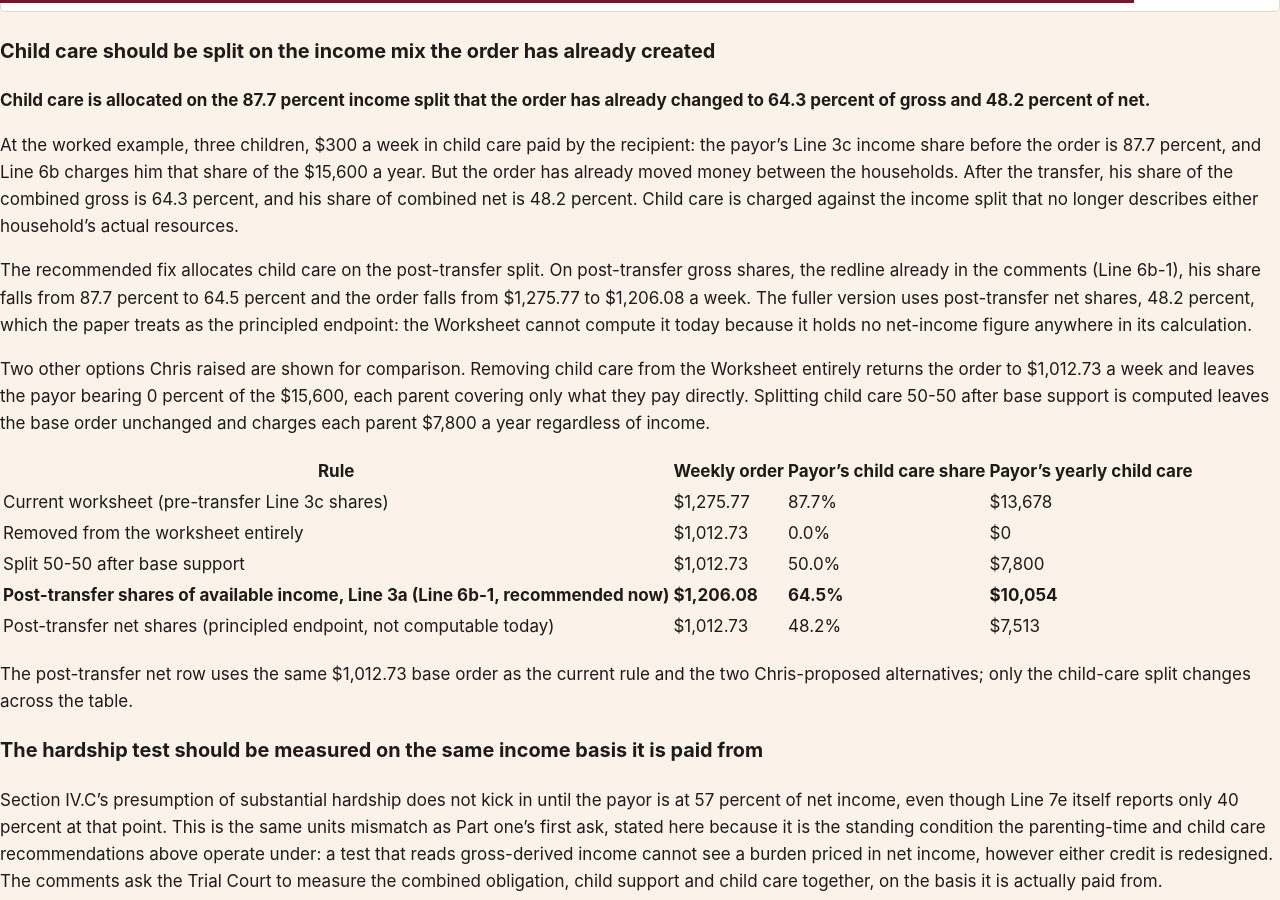
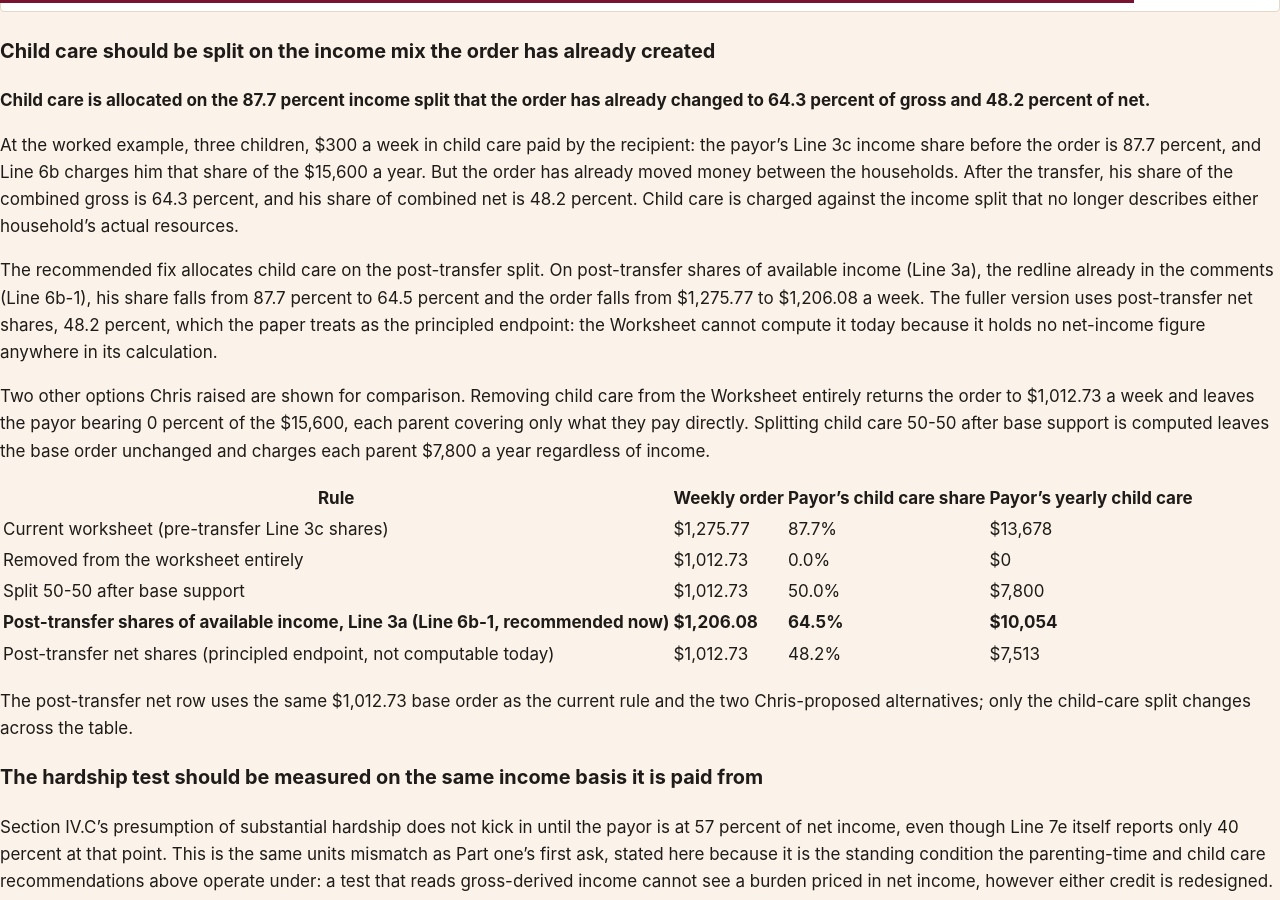
Before and after one commit to campbefs/checktheworksheet, a Jekyll site: the page built from recommendations/index.md, in a window 1280 px wide and 900 px high, scrolled down 4634 px. Built offline with Jekyll 4.4.1, drawn with Linux system fonts in a browser that asks for light colours.

Commit message:
Recommendations: the 6b-1 rule is on Line 3a available income, not gross

```diff
--- a/recommendations/index.md
+++ b/recommendations/index.md
@@ -104,8 +104,8 @@ his share of the combined gross is 64.3 percent, and his share of combined net i
 Child care is charged against the income split that no longer describes either household's actual
 resources.
 
-The recommended fix allocates child care on the post-transfer split. On post-transfer gross shares,
-the redline already in the comments (Line 6b-1), his share falls from 87.7 percent to 64.5 percent
+The recommended fix allocates child care on the post-transfer split. On post-transfer shares of
+available income (Line 3a), the redline already in the comments (Line 6b-1), his share falls from 87.7 percent to 64.5 percent
 and the order falls from $1,275.77 to $1,206.08 a week. The fuller version uses post-transfer net
 shares, 48.2 percent, which the paper treats as the principled endpoint: the Worksheet cannot compute
 it today because it holds no net-income figure anywhere in its calculation.
```
